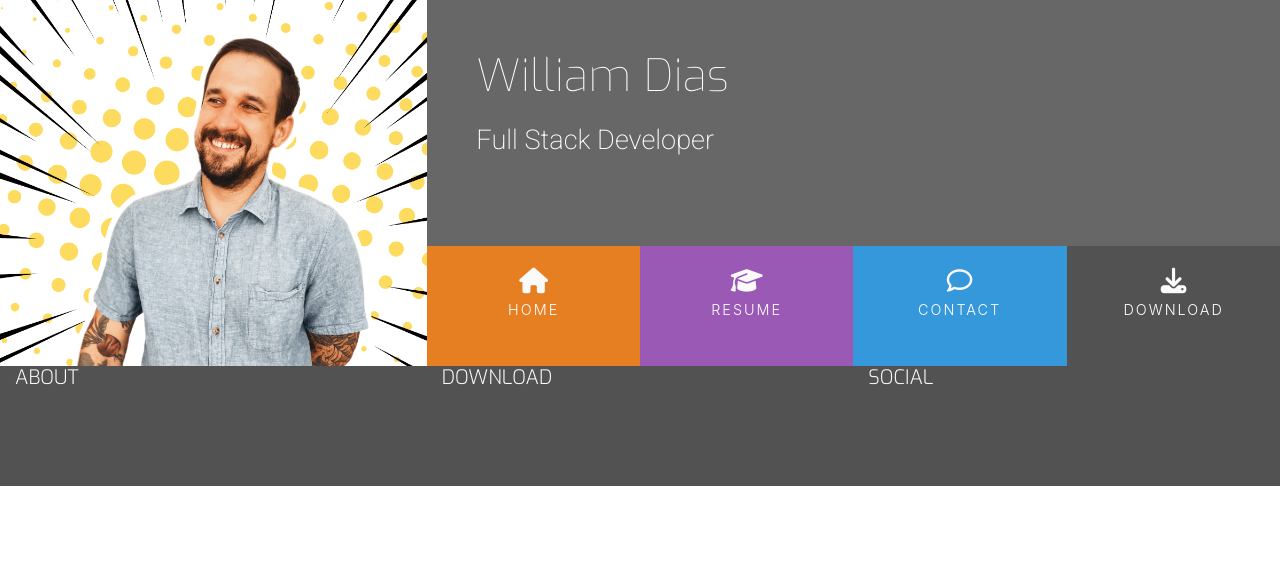
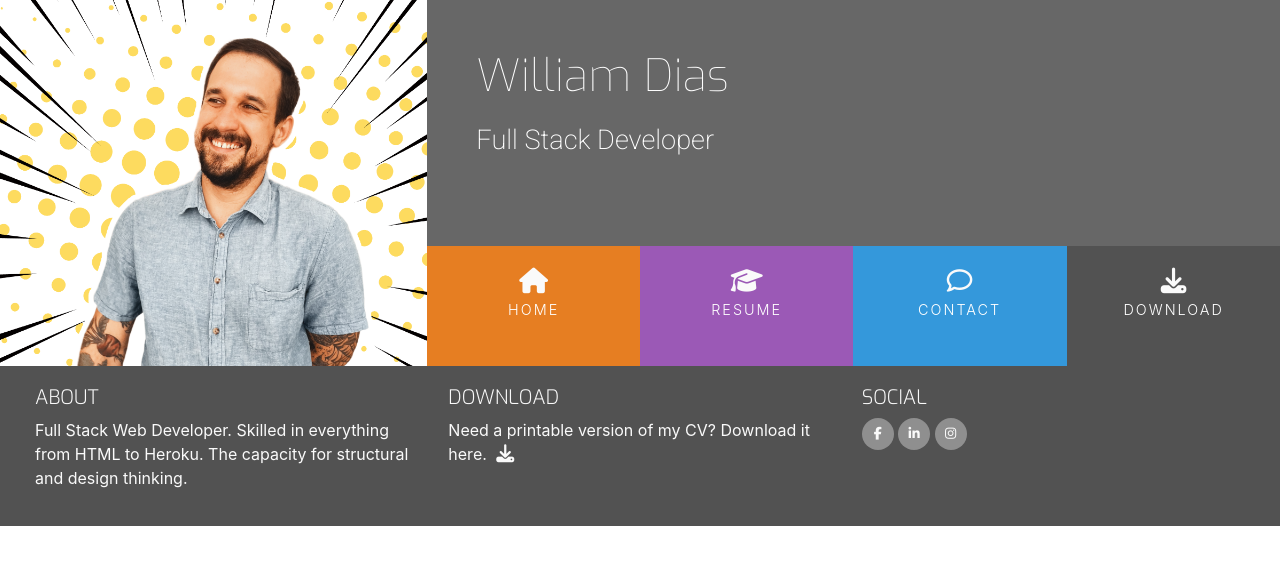
Before and after one commit to williampgdias/portfolio-code-institute, a plain HTML site: page index.html in a window 1280 px wide. Drawn offline with nearby package versions, Linux system fonts and the light colour scheme.

Commit message:
feat(index.html | style.css): Add more content to the footer section and style the section.

```diff
--- a/assets/css/style.css
+++ b/assets/css/style.css
@@ -44,6 +44,10 @@ h4 {
     font-family: 'Exo', sans-serif;
     font-weight: 300;
     color: #fafafa;
+}
+
+.inline-block {
+    display: inline-block;
 }
 
 /* -------------------- Heading -------------------- */
@@ -139,3 +143,46 @@ footer {
     color: #fafafa;
     min-height: 120px;
 }
+
+.cv-pdf i {
+    font-size: 1.125rem;
+    color: #fafafa;
+    text-align: center;
+    padding-left: 5px;
+    transition: all 0.25s ease-in-out;
+    -moz-transition: all 0.25s ease-in-out;
+    -webkit-transition: all 0.25s ease-in-out;
+    -o-transition: all 0.25s ease-in-out;
+}
+
+.cv-pdf i:hover {
+    color: #e84610;
+}
+
+.social-links {
+    padding-bottom: 15px;
+}
+
+.social-links li a i {
+    width: 2rem;
+    height: 2rem;
+    padding: 12px 0;
+    border-radius: 50%;
+    font-size: 0.8rem;
+    line-height: 7px;
+    text-align: center;
+    color: #fafafa;
+    background: #8f8f8f;
+    transition: all 0.25s ease-in-out;
+    -moz-transition: all 0.25s ease-in-out;
+    -webkit-transition: all 0.25s ease-in-out;
+    -o-transition: all 0.25s ease-in-out;
+}
+
+.social-links li a i:hover {
+    background: #e84610;
+}
+
+#footer-details {
+    padding: 20px;
+}
--- a/index.html
+++ b/index.html
@@ -70,15 +70,46 @@
     <section> </section>
 
     <footer class="container-fluid">
-        <div class="row">
+        <div class="row" id="footer-details">
             <div class="col-sm-4">
                 <h5 class="uppercase general-sub">About</h5>
+                <p class="inline-block">
+                    Full Stack Web Developer. Skilled in everything from HTML to Heroku. The capacity for structural and
+                    design thinking.
+                </p>
             </div>
             <div class="col-sm-4">
                 <h5 class="uppercase general-sub">Download</h5>
+                <p class="inline-block">
+                    Need a printable version of my CV? Download it here.
+                    <a href="#" target="_blank" class="cv-pdf">
+                        <i class="fa fa-download" aria-hidden="true"></i>
+                        <span class="sr-only">Download link.</span>
+                    </a>
+                </p>
             </div>
             <div class="col-sm-4">
                 <h5 class="uppercase general-sub">Social</h5>
+                <ul class="list-inline social-links">
+                    <li class="list-inline-item">
+                        <a href="#" target="_blank">
+                            <i class="fa fa-facebook"></i>
+                            <span class="sr-only">Facebook</span>
+                        </a>
+                    </li>
+                    <li class="list-inline-item">
+                        <a href="#" target="_blank">
+                            <i class="fa fa-linkedin"></i>
+                            <span class="sr-only">LinkedIn</span>
+                        </a>
+                    </li>
+                    <li class="list-inline-item">
+                        <a href="#" target="_blank">
+                            <i class="fa fa-instagram"></i>
+                            <span class="sr-only">Instagram</span>
+                        </a>
+                    </li>
+                </ul>
             </div>
         </div>
     </footer>
```
